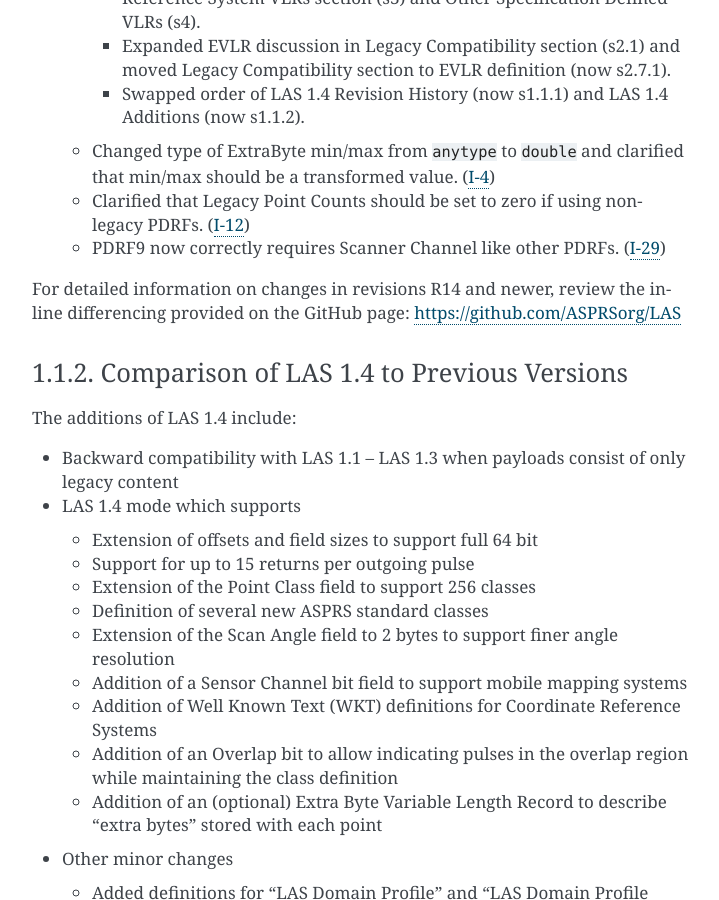
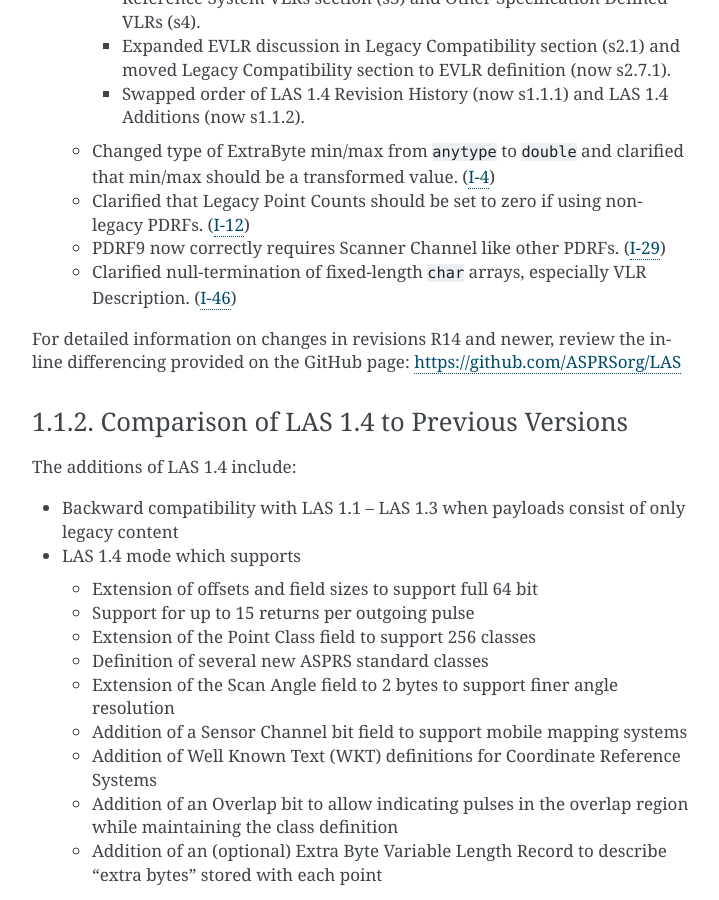
Before and after one commit to ASPRSorg/LAS, a Sphinx documentation site: the page built from source/01_intro.txt, in a window 1280 px wide and 900 px high, scrolled down 891 px. Shown: the whole window, without its empty margins (388-1107 px from the left). Built offline with Sphinx 7.4.7, drawn with Linux system fonts in a browser that asks for light colours.

Commit message:
Clarified null-termination of fixed-length char arrays. (#46)

```diff
--- a/source/01_intro.txt
+++ b/source/01_intro.txt
@@ -57,6 +57,8 @@ Summary of LAS 1.4 revisions:
     PDRFs. (`I-12 <https://github.com/ASPRSorg/LAS/issues/12>`_)
   * PDRF9 now correctly requires Scanner Channel like other PDRFs.
     (`I-29 <https://github.com/ASPRSorg/LAS/issues/29>`_)
+  * Clarified null-termination of fixed-length ``char`` arrays, especially VLR
+    Description. (`I-46 <https://github.com/ASPRSorg/LAS/issues/46>`_)
 
 For detailed information on changes in revisions R14 and newer, review the
 inline differencing provided on the GitHub page: https://github.com/ASPRSorg/LAS
--- a/source/04_optional_vlrs.txt
+++ b/source/04_optional_vlrs.txt
@@ -34,7 +34,7 @@ Text Area Description
 +-----------------+-----------------------------+
 
 This VLR/EVLR is used for providing a textual description of the content of the
-LAS file. It is a null terminated, free-form ASCII string.
+LAS file. It is a null-terminated, free-form ASCII string.
 
 Extra Bytes
 ................................................................................
```
Also changed, not shown: 2 other files.
